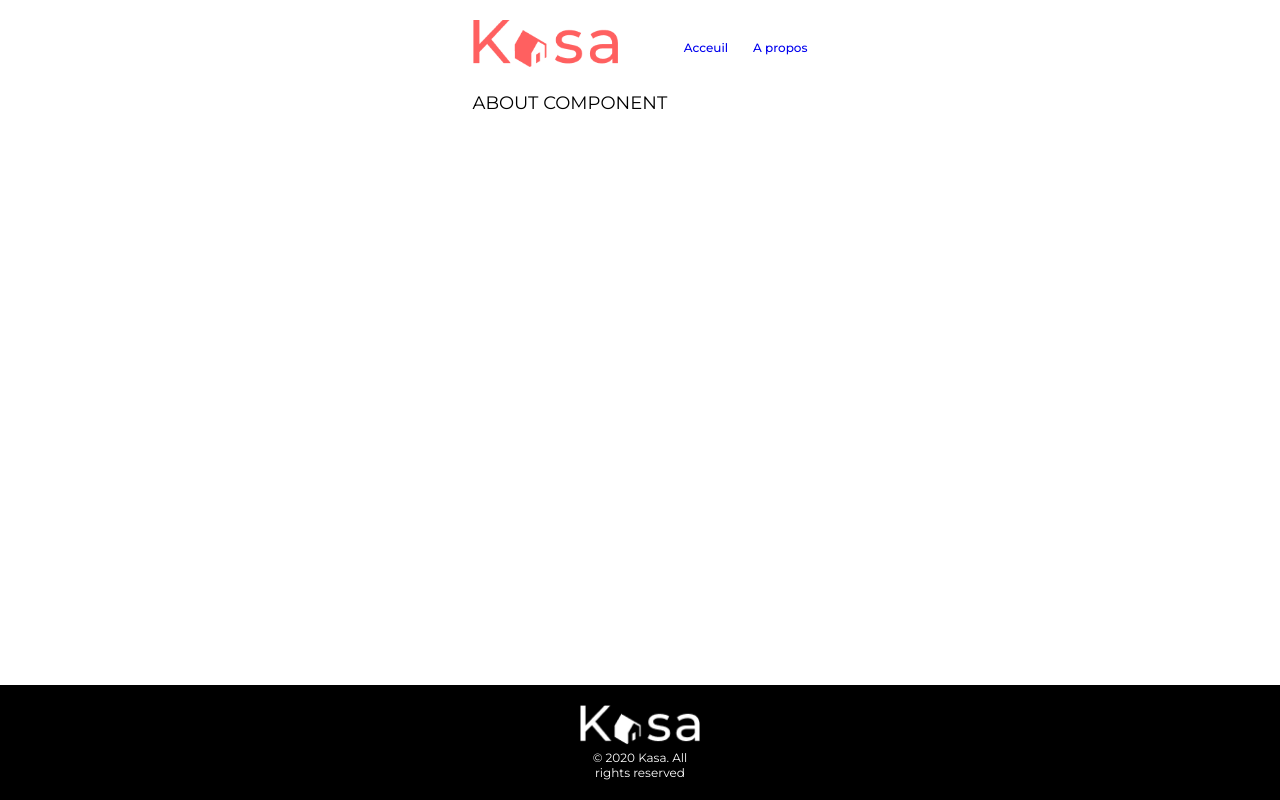
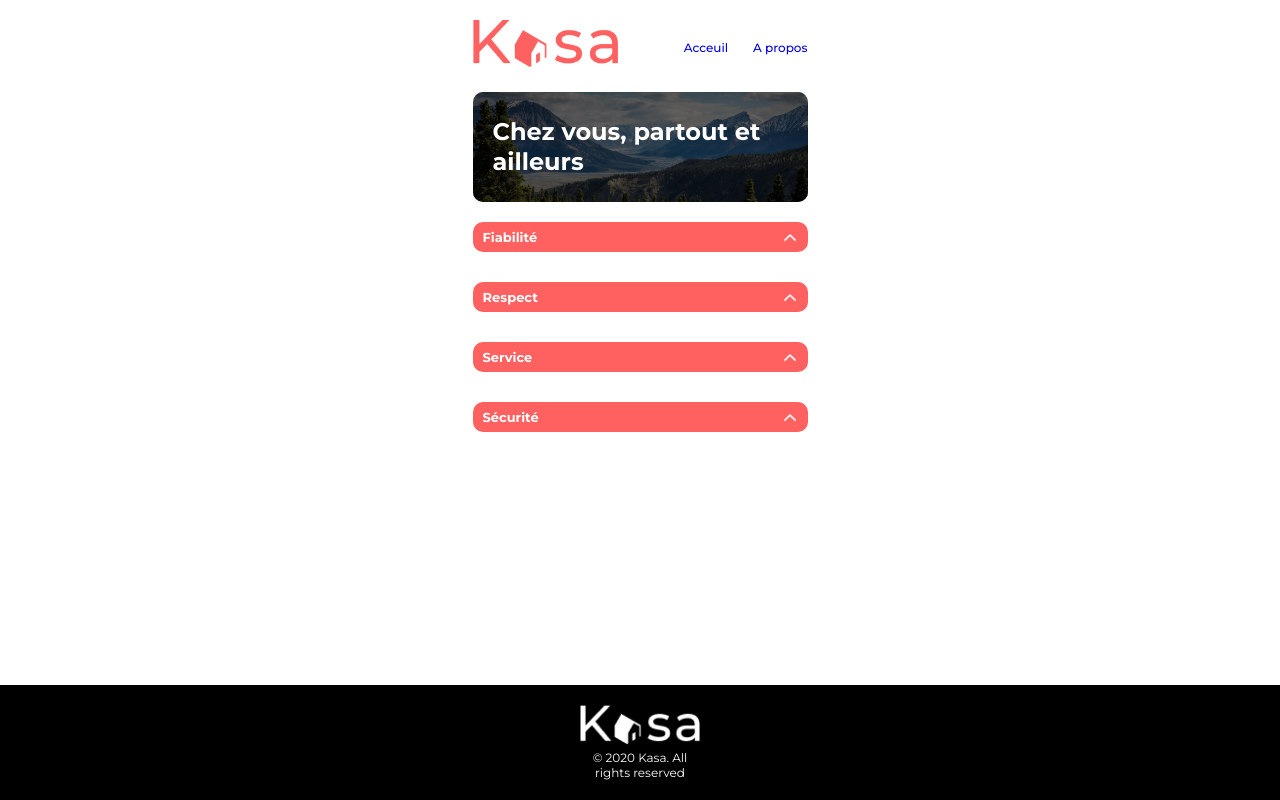
Before and after one commit to sylvain-galoustoff/oc-kaza, a React (Vite) app: page /a-propos in a window 1280 px wide. Built offline with nearby package versions, Linux system fonts and the light colour scheme.

Commit message:
About page done

```diff
--- a/src/components/common/Jumbo.jsx
+++ b/src/components/common/Jumbo.jsx
@@ -1,9 +1,23 @@
-import jumboImg from "../../assets/jumbo/home.jpg";
+import homeImg from "../../assets/jumbo/home.jpg";
+import aboutImg from "../../assets/jumbo/a-propos.jpg";
+import { useLocation } from "react-router-dom";
+import { useEffect, useState } from "react";
 
 function Jumbo() {
+  const location = useLocation();
+  const [imgSrc, setImgSrc] = useState();
+
+  useEffect(() => {
+    if (location.pathname === "/a-propos") {
+      setImgSrc(aboutImg);
+    } else {
+      setImgSrc(homeImg);
+    }
+  }, [setImgSrc, location]);
+
   return (
     <div id="jumbo" className="container">
-      <img className="responsive" src={jumboImg} alt="paysage d'illustration" />
+      <img className="responsive" src={imgSrc} alt="paysage d'illustration" />
       <div className="layer">
         <h1 id="slogan">Chez vous, partout et ailleurs</h1>
       </div>
--- a/src/components/routes/about/About.jsx
+++ b/src/components/routes/about/About.jsx
@@ -1,7 +1,36 @@
+import Jumbo from "../../common/Jumbo";
+import Dropdown from "../../common/Dropdown";
+
 function About() {
   return (
     <div className="page container" id="about">
-      ABOUT COMPONENT
+      <Jumbo />
+      <div id="logement-body">
+        <Dropdown
+          label="fiabilité"
+          data={
+            "Les annonces postées sur Kasa garantissent une fiabilité totale. Les photos sont conformes aux logements, et toutes les informations sont régulièrement vérifiées par nos équipes."
+          }
+        />
+        <Dropdown
+          label="Respect"
+          data={
+            "La bienveillance fait partie des valeurs fondatrices de Kasa. Tout comportement discriminatoire ou de perturbation du voisinage entraînera une exclusion de notre plateforme."
+          }
+        />
+        <Dropdown
+          label="Service"
+          data={
+            "Nos équipes se tiennent à votre disposition pour vous fournir une expérience parfaite. N'hésitez pas à nous contacter si vous avez la moindre question."
+          }
+        />
+        <Dropdown
+          label="Sécurité"
+          data={
+            "La sécurité est la priorité de Kasa. Aussi bien pour nos hôtes que pour les voyageurs, chaque logement correspond aux critères de sécurité établis par nos services. En laissant une note aussi bien à l'hôte qu'au locataire, cela permet à nos équipes de vérifier que les standards sont bien respectés. Nous organisons également des ateliers sur la sécurité domestique pour nos hôtes."
+          }
+        />
+      </div>
     </div>
   );
 }
--- a/src/components/routes/home/Home.jsx
+++ b/src/components/routes/home/Home.jsx
@@ -3,8 +3,6 @@
 import data from "../../../data/data";
 
 function Home() {
-  console.log(data);
-
   const renderCards = data.map((item) => (
     <LogementCard key={item.id} data={item} />
   ));
--- a/src/components/routes/logement/slider/Slider.jsx
+++ b/src/components/routes/logement/slider/Slider.jsx
@@ -7,7 +7,6 @@
   const [currentPicture, setCurrentPicture] = useState(0);
 
   const changeSlide = (direction) => {
-    console.log(direction);
     if (direction === "previous" && currentPicture === 0) {
       setCurrentPicture(pictures.length - 1);
     } else if (direction === "previous") {
```
